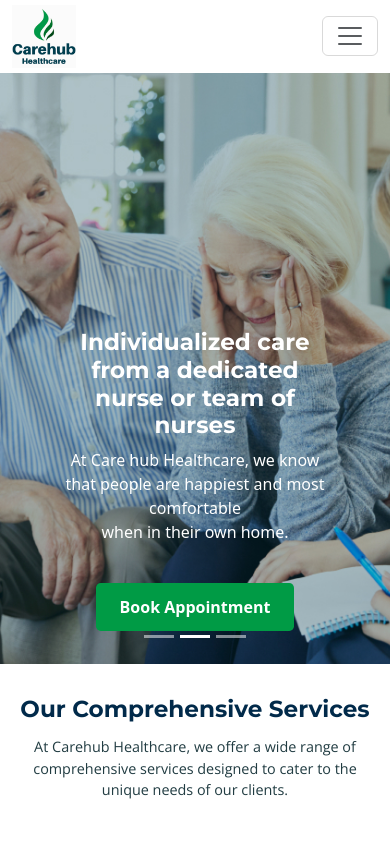
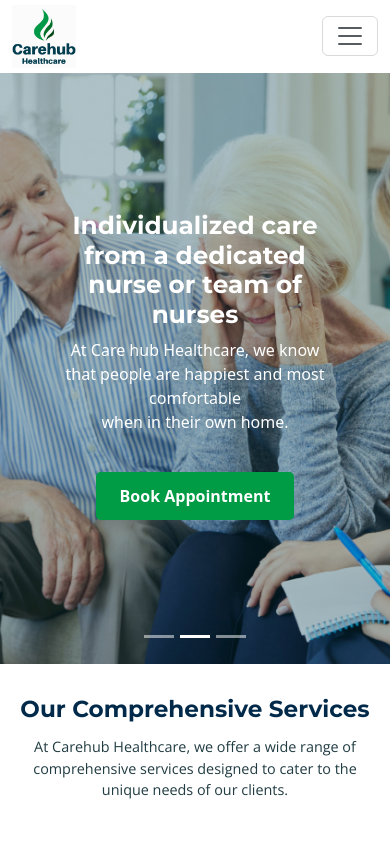
Before and after one commit to saravanan510/carehub, a React (Vite) app: page / in a window 390 px wide. Shown: the top 844 px of the page. Built offline with nearby package versions, Linux system fonts and the light colour scheme.

Commit message:
new change

```diff
--- a/src/components/HeroBanners.jsx
+++ b/src/components/HeroBanners.jsx
@@ -21,7 +21,7 @@ function UncontrolledExample() {
         )}
 
         <Carousel.Caption className="banner_caption">
-          <h1 className={isMobile ? "fs-3 fw-bold" : "fw-bold"}>
+          <h1 className={isMobile ? "fs-2 fw-bold" : "fw-bold"}>
             Private at Home Nursing Care <br /> Services in UAE
           </h1>
           <p>
@@ -40,7 +40,7 @@ function UncontrolledExample() {
           <img src={Banner_2} alt="First slide" className="" />
         )}
         <Carousel.Caption className="banner_caption">
-          <h1 className={isMobile ? "fs-3 fw-bold" : "fw-bold"}>
+          <h1 className={isMobile ? "fs-2 fw-bold" : "fw-bold"}>
             Individualized care from a dedicated <br /> nurse or team of nurses
           </h1>
           <p>
@@ -59,7 +59,7 @@ function UncontrolledExample() {
           <img src={Banner_3} alt="First slide" className="" />
         )}
         <Carousel.Caption className="banner_caption">
-          <h1 className={isMobile ? "fs-3 fw-bold" : "fw-bold"}>
+          <h1 className={isMobile ? "fs-2 fw-bold" : "fw-bold"}>
             Personalized care plans tailored to <br /> your unique needs
           </h1>
           <p>
--- a/src/index.css
+++ b/src/index.css
@@ -168,7 +168,7 @@ a {
 @media (max-width: 475px) {
   .banner_caption {
     position: absolute;
-    top: 40%;
+    top: 20%;
   }
   .banner img {
     height: 70vh;
```
